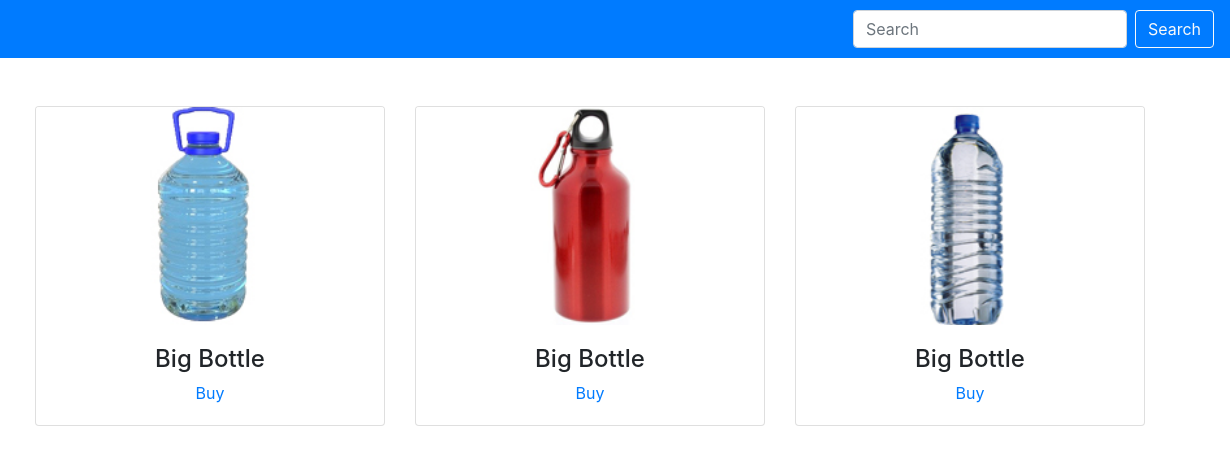
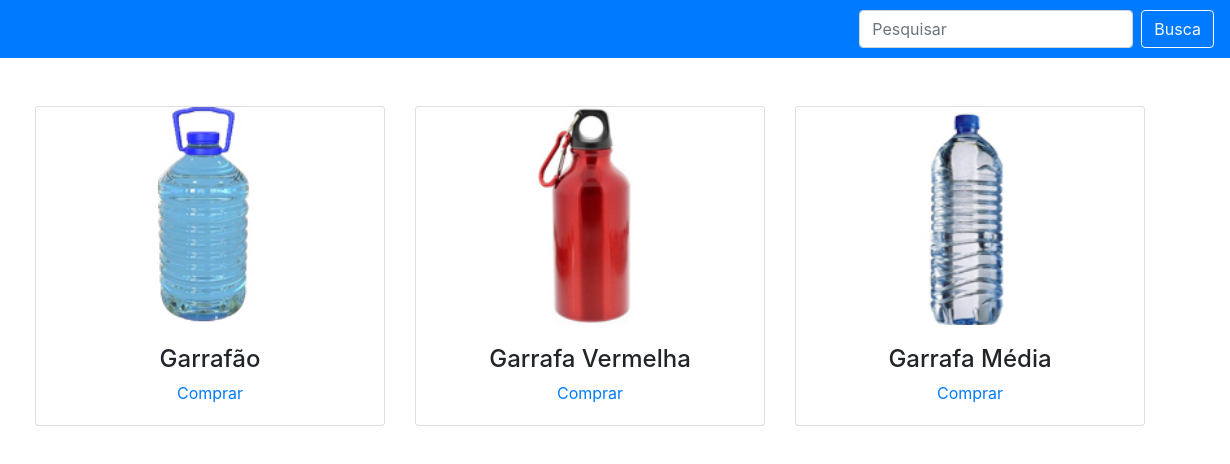
Before and after one commit to Eslicdm/siteWater, a plain HTML site: page index.html in a window 1280 px wide. Shown: the full height of the page, 50-1280 px from the left. Drawn offline with Linux system fonts and the light colour scheme.

Commit message:
Traduzindo o Site, e Alterando o README

```diff
--- a/index.html
+++ b/index.html
@@ -1,5 +1,5 @@
 <!DOCTYPE html>
-<html lang="en">
+<html lang="pt-br">
   <head>
     <meta charset="utf-8">
     <meta name="viewport" content="width=device-width, initial-scale=1, shrink-to-fit=no">
@@ -20,8 +20,8 @@
         <ul class="navbar-nav ml-auto">
           <li class="nav-item active">
             <form class="form-inline my-2 my-lg-0">
-              <input class="form-control mr-sm-2" type="search" placeholder="Search" aria-label="Search">
-              <button class="btn btn-outline-light my-2 my-sm-0" type="submit">Search</button>
+              <input class="form-control mr-sm-2" type="search" placeholder="Pesquisar" aria-label="Search">
+              <button class="btn btn-outline-light my-2 my-sm-0" type="submit">Busca</button>
             </form>
           </li>
         </ul>
@@ -33,29 +33,29 @@
       <div class="row mb-5">
         <div class="col-sm-4">
           <div class="card">
-            <img class="card-img-top" src="/img/bigBottle.jpg">
+            <img class="card-img-top" src="/img/bigBottle.jpg" alt="Garrafão">
             <div class="card-body text-center">
-              <h4 class="card-tilte">Big Bottle</h4>
-              <a href="#">Buy</a>
+              <h4 class="card-tilte">Garrafão</h4>
+              <a href="#">Comprar</a>
             </div>
           </div>
         </div>
 
         <div class="col-sm-4">
           <div class="card">
-            <img class="card-img-top" src="img/redBottle.jpg">
+            <img class="card-img-top" src="img/redBottle.jpg" alt="Garrafa Vermelha">
             <div class="card-body text-center">
-              <h4 class="card-tilte">Big Bottle</h4>
-              <a href="#">Buy</a>
+              <h4 class="card-tilte">Garrafa Vermelha</h4>
+              <a href="#">Comprar</a>
             </div>
           </div>
         </div>
         <div class="col-sm-4">
           <div class="card">
-            <img class="card-img-top" src="img/mediumBottle.jpg">
+            <img class="card-img-top" src="img/mediumBottle.jpg" alt="Garrafa Média">
             <div class="card-body text-center">
-              <h4 class="card-tilte">Big Bottle</h4>
-              <a href="#">Buy</a>
+              <h4 class="card-tilte">Garrafa Média</h4>
+              <a href="#">Comprar</a>
             </div>
           </div>
         </div>
```
Also changed, not shown: 1 other file.
